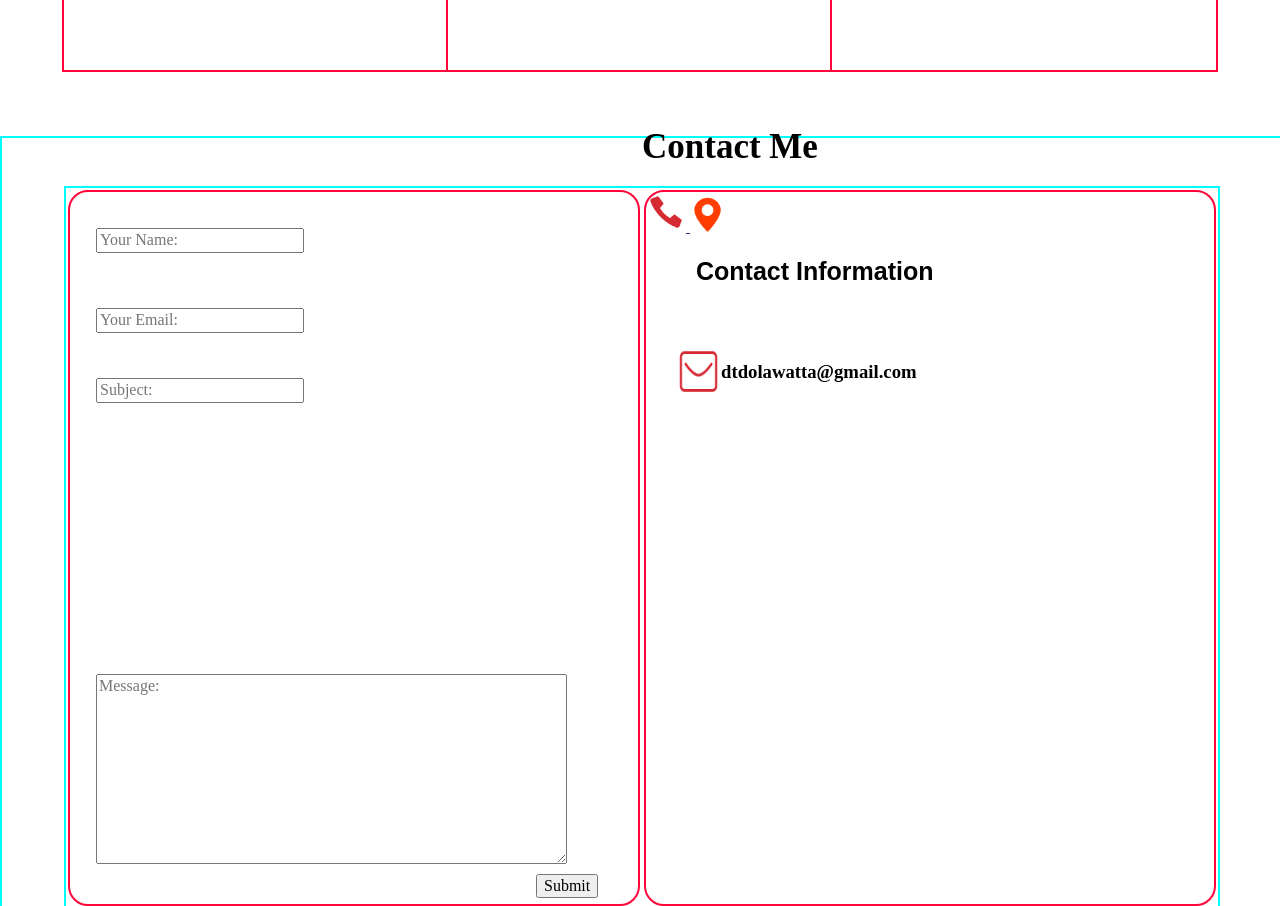
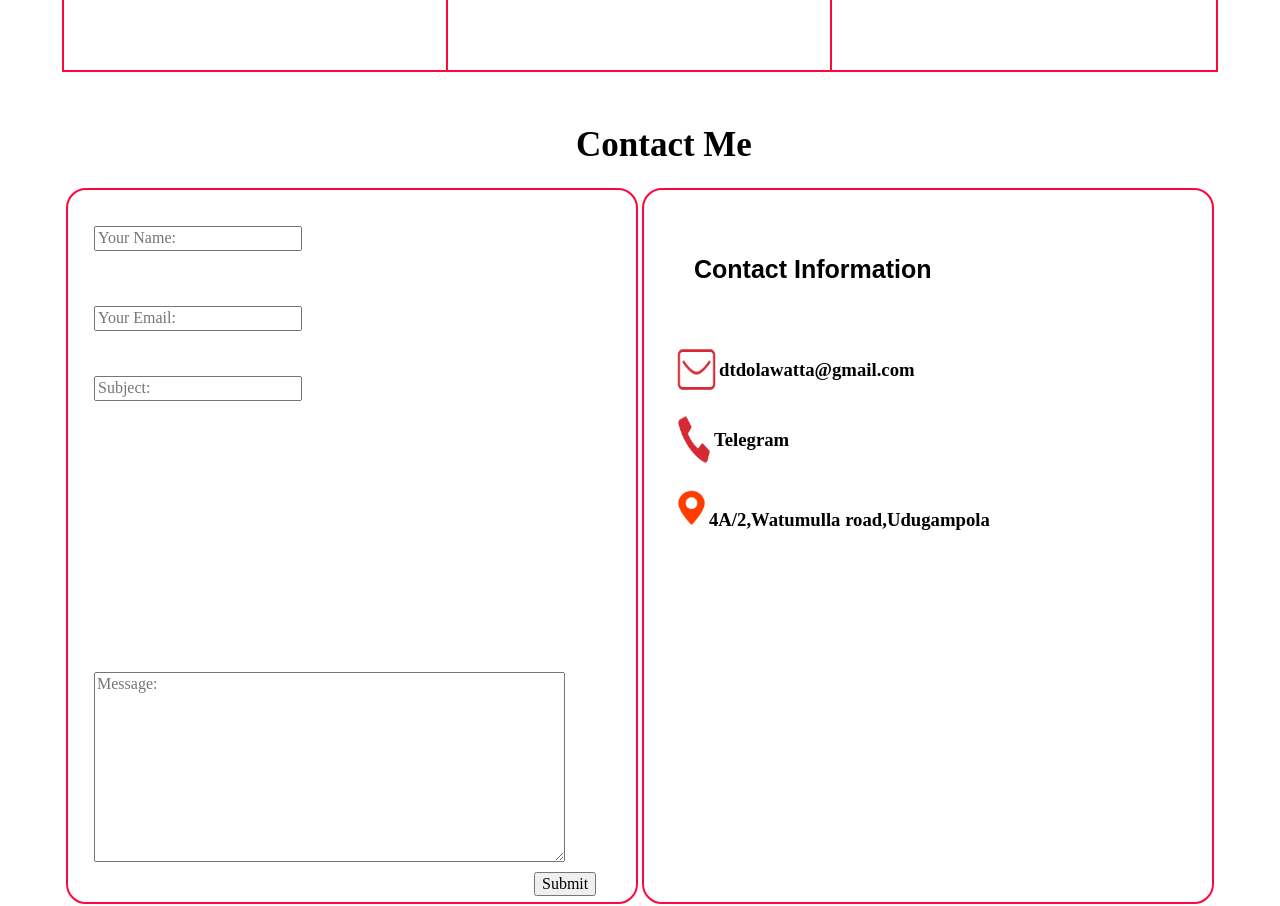
Before and after one commit to Dev-Dolawatta/myNewPortfolio, a plain HTML site: page index.html in a window 1280 px wide. Shown: the part 4780-5686 px from the top of the page. Drawn offline with Linux system fonts and the light colour scheme.

Commit message:
update contacts grid col2

```diff
--- a/index.html
+++ b/index.html
@@ -302,13 +302,14 @@
             </div>
             <a href="">
                 <img src="assets/img/icons8-phone-64.png" width="40">
+                <h3>Telegram</h3>
             </a>
-            <a href="">
+            <div id="locationDiv">
                 <img src="assets/img/icons8-location-48.png" height="35" width="35">
-            </a>
+                <h3>4A/2,Watumulla road,Udugampola</h3>
+            </div>
         </div>
     </section>
-
 </section>
 <!--footer -->
 <footer>
--- a/style.css
+++ b/style.css
@@ -688,18 +688,17 @@ body{
    width: 100vw;
    height: 100vh;
    position: relative;
-   border: cyan 2px solid;
+
 }
 #contactSec>h2{
    font-size: 35px;
    position: absolute;
    top: -40px;
-   left: 50vw;
+   left: 45vw;
 }
 #contactSubSec{
    width: 90vw;
    height:90vh;
-   border: cyan 2px solid;
    position: absolute;
    top: 20px;
    right:0;
@@ -763,3 +762,17 @@ body{
    top:150px;
    left: 30px;
 }
+#contactIcons>a{
+   display: flex;
+   text-decoration: none;
+   color: black;
+   position: absolute;
+   top: 220px;
+   left: 30px;
+}
+#locationDiv{
+   display: flex;
+   position: absolute;
+   top: 300px;
+   left: 30px;
+}
```
